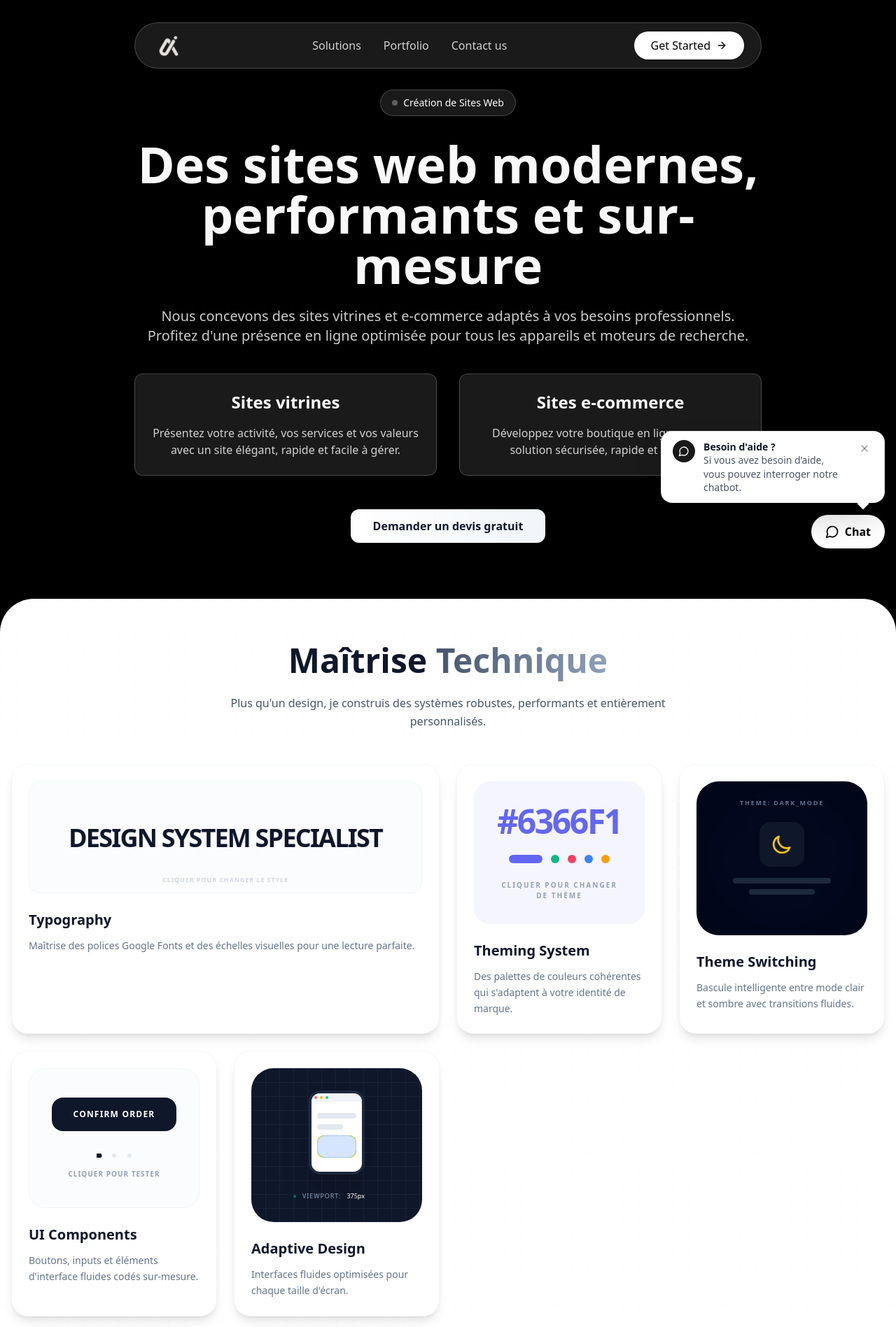
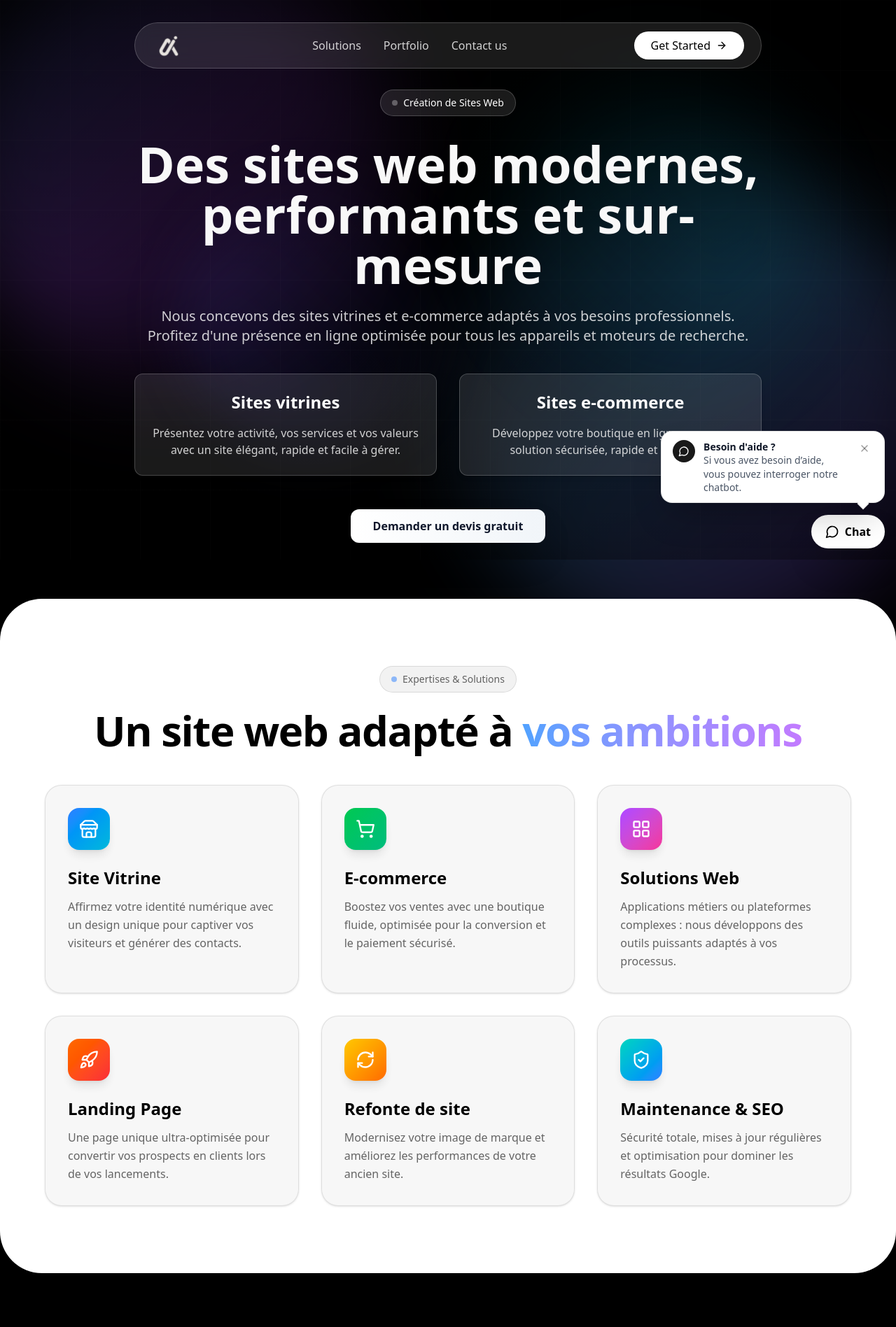
Before and after one commit to samyoub-2004/blog-website, a Next.js app: page /solutions-web in a window 1280 px wide. Shown: the top 1897 px of the page at 70% size. Built offline with nearby package versions, Linux system fonts and the light colour scheme.

Commit message:
Add gradient background effects to CreationSitesWebPage and optimize FeaturesSection layout with interactive icons

```diff
--- a/app/solutions-web/page.tsx
+++ b/app/solutions-web/page.tsx
@@ -11,6 +11,19 @@ import { ProblemSolutionSection } from "@/components/problem-solution-section"
 export default function CreationSitesWebPage() {
   return (
     <div className="min-h-screen bg-black overflow-hidden">
+      {/* Global background avec gradient orbs et grille */}
+      <div aria-hidden className="pointer-events-none fixed inset-0 z-0">
+        <div className="absolute top-[-10%] left-[-5%] w-[50vw] h-[50vw] max-w-[700px] max-h-[700px] rounded-full bg-gradient-to-br from-blue-500/20 via-purple-500/20 to-transparent blur-3xl" />
+        <div className="absolute bottom-[-15%] right-[-5%] w-[55vw] h-[55vw] max-w-[800px] max-h-[800px] rounded-full bg-gradient-to-tl from-purple-600/20 via-blue-400/20 to-transparent blur-3xl" />
+        <div className="absolute top-[15%] right-[10%] w-[35vw] h-[35vw] max-w-[500px] max-h-[500px] rounded-full bg-gradient-to-bl from-cyan-400/15 to-transparent blur-3xl" />
+        <div className="absolute bottom-[20%] left-[20%] w-[30vw] h-[30vw] max-w-[400px] max-h-[400px] rounded-full bg-gradient-to-tr from-indigo-500/15 to-transparent blur-2xl" />
+        <div className="absolute inset-0 opacity-[0.03]" style={{
+          backgroundImage: `linear-gradient(rgba(255,255,255,0.5) 1px, transparent 1px), linear-gradient(90deg, rgba(255,255,255,0.5) 1px, transparent 1px)`,
+          backgroundSize: "100px 100px"
+        }} />
+        <div className="absolute inset-0 bg-gradient-to-b from-black/50 via-transparent to-black/30" />
+      </div>
+
       <main className="min-h-screen relative overflow-hidden">
         <div className="relative z-10">
           <GlassmorphismNav />
@@ -51,9 +64,9 @@ export default function CreationSitesWebPage() {
             </div>
           </section>
           {/* Sections réutilisées du thème principal */}
-          <FeaturesSection />
           <BusinessTypesSectionCreation />
           <PortfolioSection />
+          <FeaturesSection />
           <ProblemSolutionSection />
           <CTASection />
           <ContactCTASection />
--- a/components/features-section.tsx
+++ b/components/features-section.tsx
@@ -49,9 +49,11 @@ const TypoBox = () => {
         </span>
       </div>
 
-      <p className="absolute bottom-3 left-1/2 -translate-x-1/2 text-[9px] font-bold text-slate-400 uppercase tracking-widest opacity-40 group-hover:opacity-100 transition-opacity">
-        Cliquer pour changer le style
-      </p>
+      <div className="absolute bottom-3 left-1/2 -translate-x-1/2 text-slate-400 opacity-40 group-hover:opacity-100 transition-opacity">
+        <svg className="w-4 h-4" fill="none" viewBox="0 0 24 24" stroke="currentColor">
+          <path strokeLinecap="round" strokeLinejoin="round" strokeWidth={2} d="M15 15l-2 5L9 9l11 4-5 2zm0 0l5 5M7.188 2.239l.777 2.897M5.136 7.965l-2.898-.777M13.95 4.05l-2.122 2.122m-5.657 5.656l-2.121 2.122" />
+        </svg>
+      </div>
     </div>
   )
 }
@@ -87,7 +89,11 @@ const ColorBox = () => {
             <div key={color.hex} className={`h-3 rounded-full transition-all duration-500 ${i === index ? "w-12" : "w-3"}`} style={{ backgroundColor: color.hex }} />
           ))}
         </div>
-        <p className="text-[10px] uppercase tracking-[0.2em] font-bold text-slate-400">Cliquer pour changer de thème</p>
+        <div className="text-slate-400">
+          <svg className="w-4 h-4" fill="none" viewBox="0 0 24 24" stroke="currentColor">
+            <path strokeLinecap="round" strokeLinejoin="round" strokeWidth={2} d="M15 15l-2 5L9 9l11 4-5 2zm0 0l5 5M7.188 2.239l.777 2.897M5.136 7.965l-2.898-.777M13.95 4.05l-2.122 2.122m-5.657 5.656l-2.121 2.122" />
+          </svg>
+        </div>
       </div>
     </div>
   );
@@ -138,9 +144,11 @@ const ButtonBox = () => {
          <div className={`h-1.5 w-1.5 rounded-full transition-all duration-500 ${status === "success" ? "bg-emerald-500 scale-150" : "bg-slate-200"}`} />
       </div>
 
-      <p className="mt-4 text-[10px] text-slate-400 font-bold uppercase tracking-widest">
-        Cliquer pour tester
-      </p>
+      <div className="mt-4 text-slate-400 flex justify-center">
+        <svg className="w-4 h-4" fill="none" viewBox="0 0 24 24" stroke="currentColor">
+          <path strokeLinecap="round" strokeLinejoin="round" strokeWidth={2} d="M15 15l-2 5L9 9l11 4-5 2zm0 0l5 5M7.188 2.239l.777 2.897M5.136 7.965l-2.898-.777M13.95 4.05l-2.122 2.122m-5.657 5.656l-2.121 2.122" />
+        </svg>
+      </div>
     </div>
   )
 }
@@ -203,6 +211,13 @@ const ResponsiveBox = () => {
             <span className="text-white w-12">{device === 'mobile' ? '375px' : device === 'tablet' ? '768px' : '1440px'}</span>
           </div>
         </div>
+
+        {/* Icône de curseur */}
+        <div className="mt-3 text-slate-400 opacity-40 group-hover:opacity-100 transition-opacity">
+          <svg className="w-4 h-4" fill="none" viewBox="0 0 24 24" stroke="currentColor">
+            <path strokeLinecap="round" strokeLinejoin="round" strokeWidth={2} d="M15 15l-2 5L9 9l11 4-5 2zm0 0l5 5M7.188 2.239l.777 2.897M5.136 7.965l-2.898-.777M13.95 4.05l-2.122 2.122m-5.657 5.656l-2.121 2.122" />
+          </svg>
+        </div>
       </div>
     </div>
   )
@@ -254,6 +269,13 @@ const ThemeBox = () => {
         <div className="space-y-2 max-w-[140px] mx-auto">
           <div className={`h-2 rounded-full transition-colors duration-700 ${isDark ? "bg-slate-800" : "bg-slate-200"}`} />
           <div className={`h-2 rounded-full w-2/3 mx-auto transition-colors duration-700 ${isDark ? "bg-slate-800" : "bg-slate-200"}`} />
+        </div>
+
+        {/* Icône de curseur qui s'adapte au thème */}
+        <div className="mt-4">
+          <svg className={`w-4 h-4 transition-colors duration-700 ${isDark ? "text-slate-600" : "text-slate-400"}`} fill="none" viewBox="0 0 24 24" stroke="currentColor">
+            <path strokeLinecap="round" strokeLinejoin="round" strokeWidth={2} d="M15 15l-2 5L9 9l11 4-5 2zm0 0l5 5M7.188 2.239l.777 2.897M5.136 7.965l-2.898-.777M13.95 4.05l-2.122 2.122m-5.657 5.656l-2.121 2.122" />
+          </svg>
         </div>
       </div>
 
@@ -337,20 +359,38 @@ export function FeaturesSection() {
             </p>
           </div>
 
-          <div className={`grid grid-cols-1 md:grid-cols-2 xl:grid-cols-4 gap-6 transition-all duration-1000 delay-300 ${isVisible ? "opacity-100 translate-y-0" : "opacity-0 translate-y-12"}`}>
+          {/* Nouvelle grille optimisée : 3 colonnes pour éviter les espaces vides */}
+          <div className={`grid grid-cols-1 md:grid-cols-3 gap-6 transition-all duration-1000 delay-300 ${isVisible ? "opacity-100 translate-y-0" : "opacity-0 translate-y-12"}`}>
             {features.map((feature, index) => (
               <div
                 key={index}
-                className={`group transition-all duration-1000 ${feature.size === "large" ? "md:col-span-2" : ""}`}
+                className={`group transition-all duration-1000 ${
+                  feature.size === "large" ? "md:col-span-2" : ""
+                }`}
                 onMouseEnter={() => setActiveDemo(index)}
                 onMouseLeave={() => setActiveDemo(null)}
               >
-                <div className="bg-white rounded-3xl p-6 h-full shadow-lg hover:shadow-2xl transition-all duration-500 hover:-translate-y-2 border border-slate-100">
-                  <div className="mb-6">
+                <div className="bg-white rounded-3xl p-6 h-full shadow-lg hover:shadow-2xl transition-all duration-500 border border-slate-100 relative overflow-hidden">
+
+
+                  {/* Effet de bordure animée au survol */}
+                  <div className="absolute inset-0 rounded-3xl opacity-0 group-hover:opacity-100 transition-opacity duration-500 pointer-events-none">
+                    <div className="absolute inset-0 rounded-3xl border-2 border-blue-500/20 animate-pulse"></div>
+                  </div>
+
+                  <div className="mb-6 relative z-10 cursor-pointer">
                     <feature.demo/>
                   </div>
-                  <h3 className="text-xl font-bold text-slate-900 mb-3">{feature.title}</h3>
-                  <p className="text-slate-500 text-sm leading-relaxed">{feature.description}</p>
+                  <div className="relative z-10">
+                    <h3 className="text-xl font-bold text-slate-900 mb-3 flex items-center gap-2">
+                      {feature.title}
+                      {/* Petite icône pour montrer l'interactivité */}
+                      <svg className="w-4 h-4 text-slate-400 opacity-0 group-hover:opacity-100 transition-opacity" fill="none" viewBox="0 0 24 24" stroke="currentColor">
+                        <path strokeLinecap="round" strokeLinejoin="round" strokeWidth={2} d="M13 10V3L4 14h7v7l9-11h-7z" />
+                      </svg>
+                    </h3>
+                    <p className="text-slate-500 text-sm leading-relaxed">{feature.description}</p>
+                  </div>
                 </div>
               </div>
             ))}
--- a/components/portfolio.tsx
+++ b/components/portfolio.tsx
@@ -35,11 +35,19 @@ const projects = [
     color: "from-orange-500/20",
     link: "https://portfolio.example.com",
   },
+  {
+    title: "Mobile App",
+    category: "Application • iOS/Android",
+    image: "/mobile-app.png",
+    gridClass: "md:col-span-1 md:row-span-1",
+    color: "from-rose-500/20",
+    link: "https://app.example.com",
+  },
 ]
 
 export function PortfolioSection() {
   return (
-    <section className="py-24 px-4 sm:px-8 bg-black">
+    <section className="py-24 px-4 sm:px-8">
       <div className="max-w-7xl mx-auto">
         {/* Header de section */}
         <div className="flex flex-col md:flex-row md:items-end justify-between mb-12 gap-6">
```
